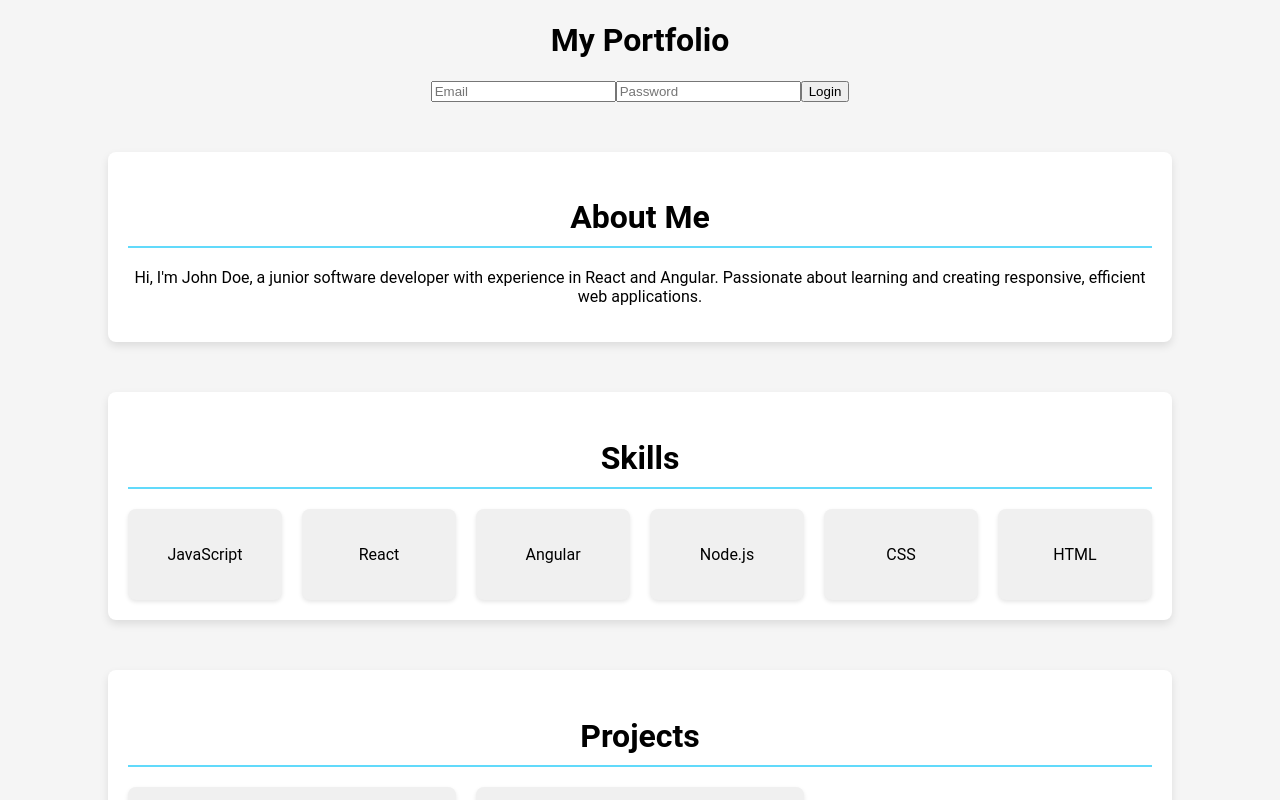
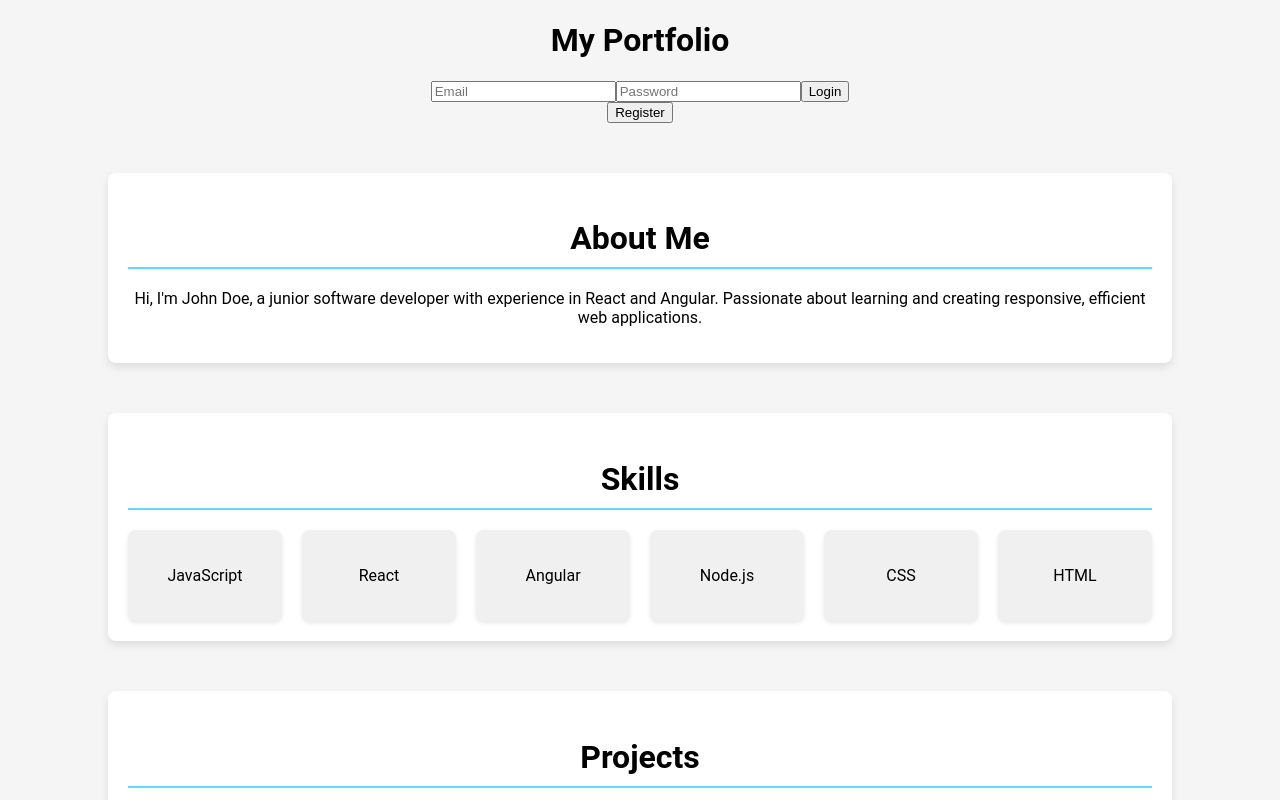
Before and after one commit to bromikael/my-homepage, a React (Create React App) app: page / in a window 1280 px wide. Shown: the top 800 px of the page. Built offline with nearby package versions, Linux system fonts and the light colour scheme.

Commit message:
added Register button

```diff
--- a/package.json
+++ b/package.json
@@ -7,6 +7,7 @@
     "@testing-library/jest-dom": "^5.17.0",
     "@testing-library/react": "^13.4.0",
     "@testing-library/user-event": "^13.5.0",
+    "axios": "^1.7.7",
     "firebase": "^10.13.1",
     "react": "^18.3.1",
     "react-dom": "^18.3.1",
--- a/src/components/Header.js
+++ b/src/components/Header.js
@@ -1,4 +1,5 @@
 import React, { useState } from 'react';
+import axios from 'axios';
 import '../styles/Header.css'; // Make sure to style your header as needed
 
 const Header = () => {
@@ -6,6 +7,7 @@ const Header = () => {
   const [password, setPassword] = useState('');
   const [isLoggedIn, setIsLoggedIn] = useState(false);
   const [errorMessage, setErrorMessage] = useState('');
+
 
   // Handle the login process
   const handleLogin = async (e) => {
@@ -20,6 +22,57 @@ const Header = () => {
         },
         body: JSON.stringify({ email, password }),
       });
+
+      try {
+        const res = await axios.post('http://localhost:5000/api/auth/register', {
+          email,
+          password,
+        });
+        console.log('User registered:', res.data);
+      } catch (error) {
+        console.error('Error registering user:', error);
+      }
+
+      const data = await response.json();
+
+      if (response.ok) {
+        // Save the JWT token to localStorage
+        localStorage.setItem('token', data.token);
+        setIsLoggedIn(true);
+        setEmail('');
+        setPassword('');
+      } else {
+        // Handle error response from server
+        setErrorMessage(data.message || 'Invalid credentials');
+      }
+    } catch (error) {
+      console.error('Error logging in:', error);
+      setErrorMessage('Server error. Please try again later.');
+    }
+  };
+
+  const handleRegister = async (e) => {
+    e.preventDefault();
+    setErrorMessage(''); // Clear any previous error message
+
+    try {
+      const response = await fetch('http://localhost:5000/api/auth/login', {
+        method: 'POST',
+        headers: {
+          'Content-Type': 'application/json',
+        },
+        body: JSON.stringify({ email, password }),
+      });
+
+      try {
+        const res = await axios.post('http://localhost:5000/api/auth/register', {
+          email,
+          password,
+        });
+        console.log('User registered:', res.data);
+      } catch (error) {
+        console.error('Error registering user:', error);
+      }
 
       const data = await response.json();
 
@@ -74,6 +127,10 @@ const Header = () => {
           <button onClick={handleLogout}>Logout</button>
         </div>
       )}
+
+    <form className="register-form" onSubmit={handleRegister}>
+      <button type="submit">Register</button>
+    </form>
     </header>
   );
 };
```
Also changed, not shown: 1 other file (tests, documents, lock files or other folders).
